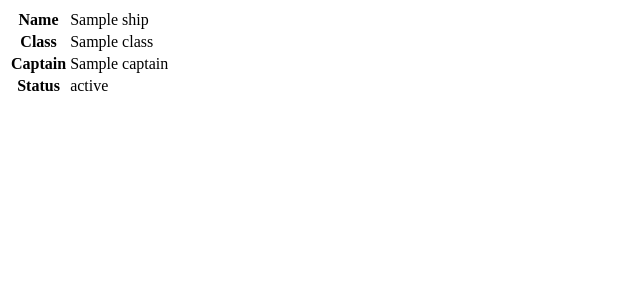
After one commit to Nuxea/Starshop, a Symfony app: template templates/starship/show.html.twig in a window 1280 px wide. The commit adds this page. Shown: the top 300 px of the page, without its empty margins (0-640 px from the left). Run offline with Twig, Linux system fonts and the light colour scheme; the template is opened without the code that fills it: most values are stand-ins (such as "Sample title", 1, 10 or a date in 2020); some libraries are stand-ins or nearby versions.

Commit message:
Creating the Show Page, Creating the Template, Linking Between Pages,

```diff
--- a/templates/main/homepage.html.twig
+++ b/templates/main/homepage.html.twig
@@ -16,7 +16,7 @@
         <table>
             <tr>
                 <th>Name</th>
-                <td>{{ myShip.name }}</td>
+                <td><a href="{{ path('app_starship_show', { id: myShip.id }) }}">{{ myShip.name }}</a></td>
             </tr>
             <tr>
                 <th>Class</th>
--- /dev/null
+++ b/templates/starship/show.html.twig
@@ -0,0 +1,26 @@
+{% extends 'base.html.twig' %}
+
+{% block title %}{{ ship.name }}{% endblock %}
+
+{% block body %}
+    <div>
+        <table>
+            <tr>
+                <th>Name</th>
+                <td>{{ ship.name }}</td>
+            </tr>
+            <tr>
+                <th>Class</th>
+                <td>{{ ship.class }}</td>
+            </tr>
+            <tr>
+                <th>Captain</th>
+                <td>{{ ship.captain }}</td>
+            </tr>
+            <tr>
+                <th>Status</th>
+                <td>{{ ship.status }}</td>
+            </tr>
+        </table>
+    </div>
+{% endblock %}
```
Also changed, not shown: src/Controller/StarshipController.php (added, +25 -0 lines).
